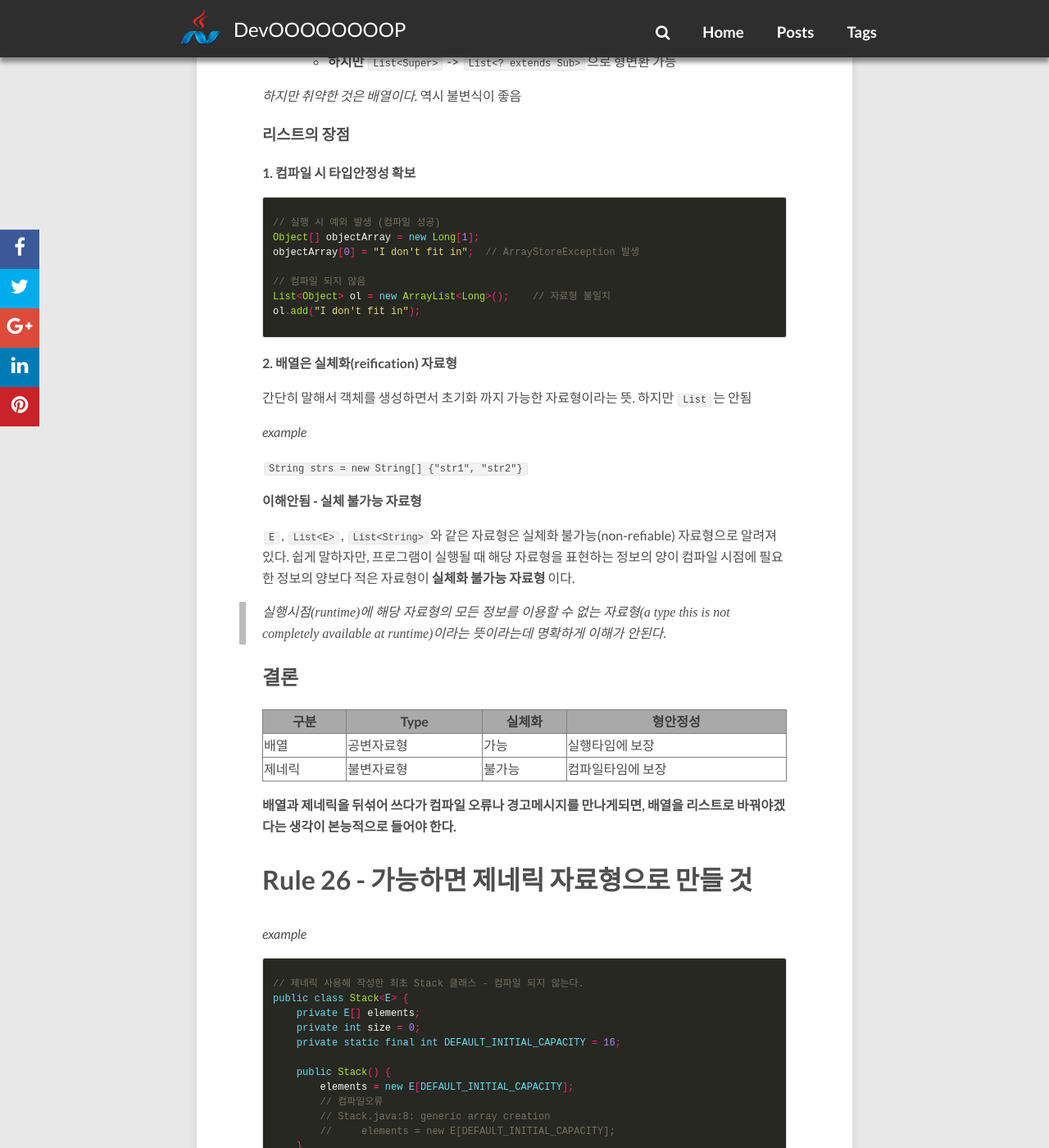
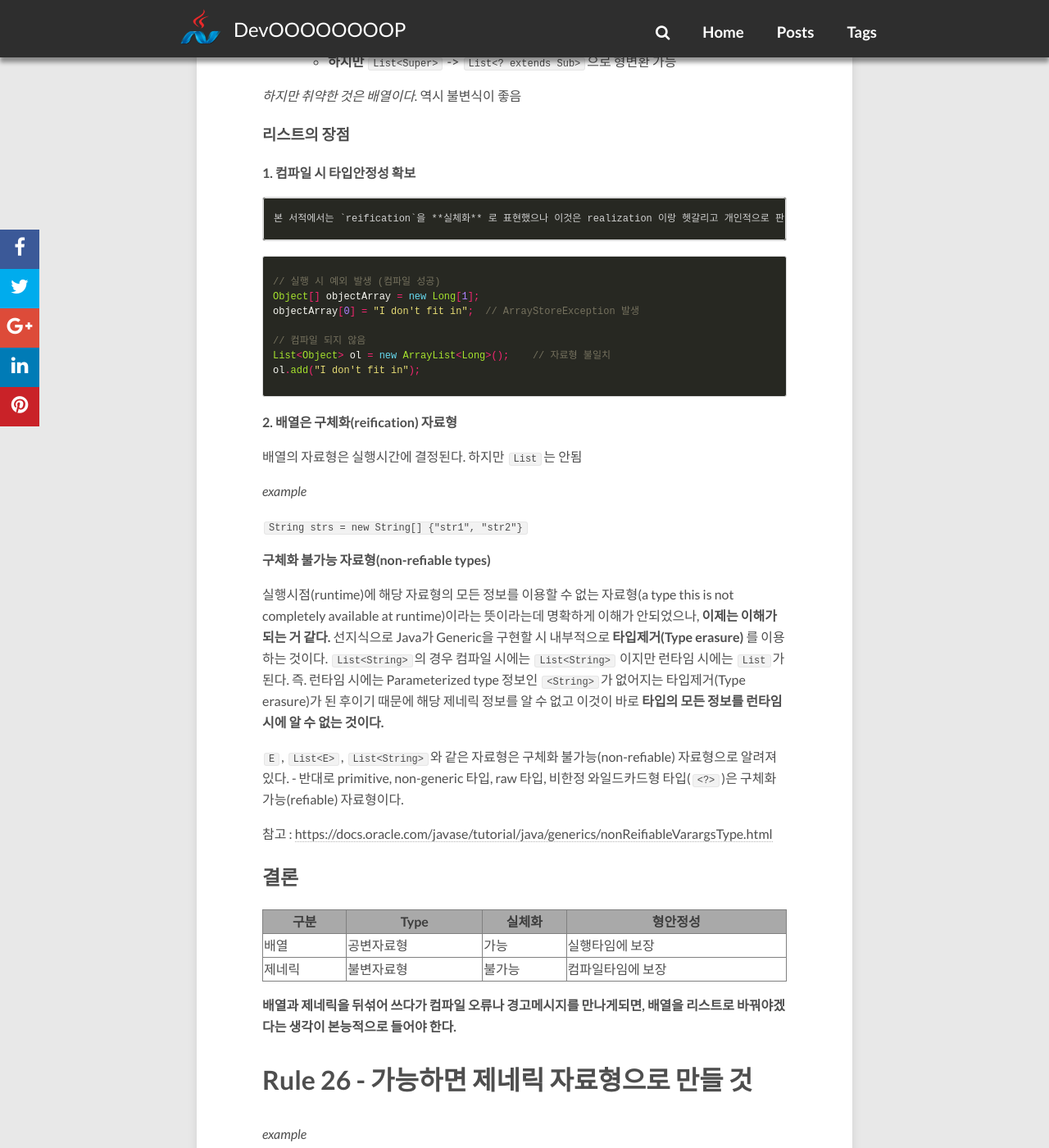
Before and after one commit to redutan/redutan.github.io, a Jekyll site: the page built from _posts/2016/2016-03-03-effective-java2-chapter05.markdown, in a window 1280 px wide and 1400 px high, scrolled down 2533 px. Shown: the whole window at 82% size. Built offline with Jekyll 4.4.1, drawn with Linux system fonts in a browser that asks for light colours; nearby versions of some CDN libraries; comment, search, counter and statistics services are not loaded.

Commit message:
이펙티브 자바 non-refiable types 관련 이해안됨 수정

```diff
--- a/_posts/2016/2016-03-03-effective-java2-chapter05.markdown
+++ b/_posts/2016/2016-03-03-effective-java2-chapter05.markdown
@@ -76,6 +76,8 @@ Set<Lark> exaltation = new HashSet();
 
 # Rule 25 - 배열 대신 리스트를 써라
 
+
+
 **배열과 리스트(Collection)의 차이**
 
 - 배열 : 공변 자료형(covariant)
@@ -90,6 +92,8 @@ Set<Lark> exaltation = new HashSet();
 
 **1. 컴파일 시 타입안정성 확보**
 
+    본 서적에서는 `reification`을 **실체화** 로 표현했으나 이것은 realization 이랑 헷갈리고 개인적으로 판단할 시 개념과도 맞지 않아서 **구체화** 로 표현함
+
 {% highlight java %}
 // 실행 시 예외 발생 (컴파일 성공)
 Object[] objectArray = new Long[1];
@@ -100,20 +104,23 @@ List<Object> ol = new ArrayList<Long>();    // 자료형 불일치
 ol.add("I don't fit in");
 {% endhighlight %}
 
-**2. 배열은 실체화(reification) 자료형**
+**2. 배열은 구체화(reification) 자료형**
 
-간단히 말해서 객체를 생성하면서 초기화 까지 가능한 자료형이라는 뜻. 하지만 `List`는 안됨
+배열의 자료형은 실행시간에 결정된다. 하지만 `List`는 안됨
 
 *example*
 
 `String strs = new String[] {"str1", "str2"}`
 
-**이해안됨 - 실체 불가능 자료형**
+**구체화 불가능 자료형(non-refiable types)**
 
-`E`, `List<E>`, `List<String>`와 같은 자료형은 실체화 불가능(non-refiable) 자료형으로 알려져 있다.
-쉽게 말하자만, 프로그램이 실행될 때 해당 자료형을 표현하는 정보의 양이 컴파일 시점에 필요한 정보의 양보다 적은 자료형이 **실체화 불가능 자료형** 이다.
+실행시점(runtime)에 해당 자료형의 모든 정보를 이용할 수 없는 자료형(a type this is not completely available at runtime)이라는 뜻이라는데 명확하게 이해가 안되었으나, **이제는 이해가 되는 거 같다.**
+선지식으로 Java가 Generic을 구현할 시 내부적으로 **타입제거(Type erasure)** 를 이용하는 것이다. `List<String>`의 경우 컴파일 시에는 `List<String>` 이지만 런타임 시에는 `List`가 된다.
+즉. 런타임 시에는 Parameterized type 정보인 `<String>`가 없어지는 타입제거(Type erasure)가 된 후이기 때문에 해당 제네릭 정보를 알 수 없고 이것이 바로 **타입의 모든 정보를 런타임 시에 알 수 없는 것이다.**
 
-> 실행시점(runtime)에 해당 자료형의 모든 정보를 이용할 수 없는 자료형(a type this is not completely available at runtime)이라는 뜻이라는데 명확하게 이해가 안된다.
+`E`, `List<E>`, `List<String>`와 같은 자료형은 구체화 불가능(non-refiable) 자료형으로 알려져 있다. - 반대로 primitive, non-generic 타입, raw 타입, 비한정 와일드카드형 타입(`<?>`)은 구체화 가능(refiable) 자료형이다.
+
+참고 : [https://docs.oracle.com/javase/tutorial/java/generics/nonReifiableVarargsType.html](https://docs.oracle.com/javase/tutorial/java/generics/nonReifiableVarargsType.html)
 
 ## 결론
 
```
